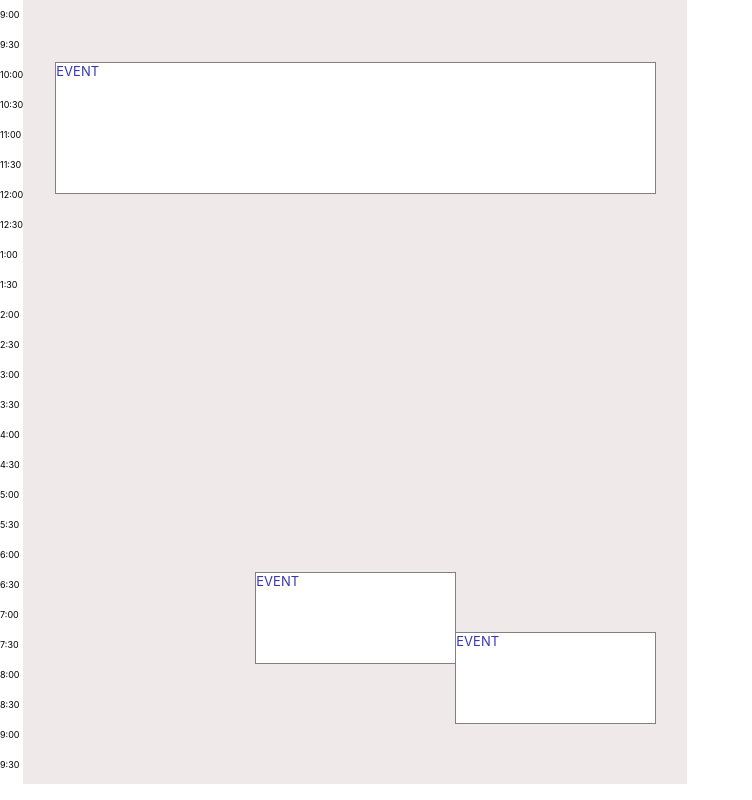
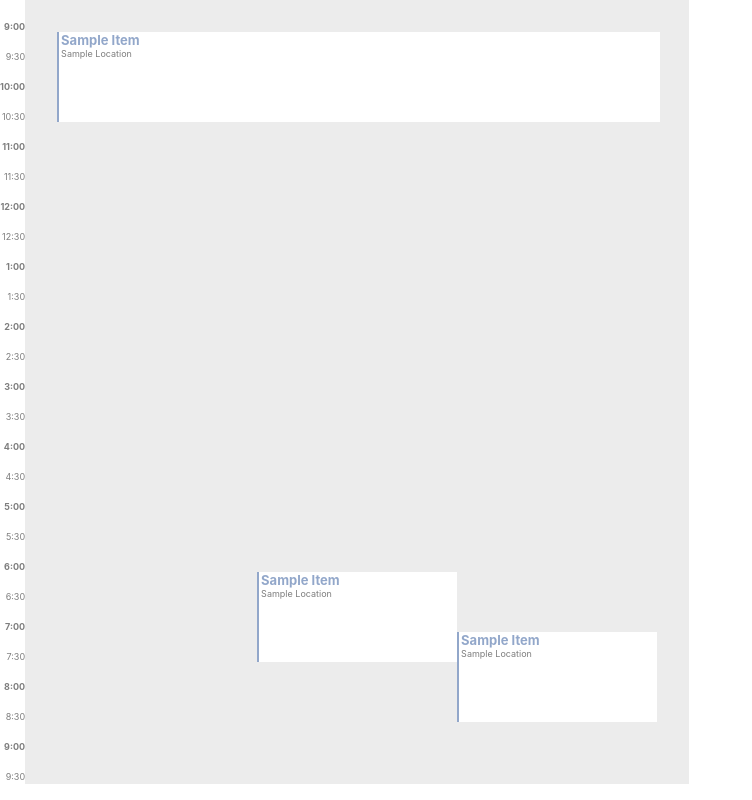
Before and after one commit to ordegani/calendar, a React (Create React App) app: page / in a window 1280 px wide. Shown: the whole page, without its empty margins (0-752 px from the left). Built offline with nearby package versions, Linux system fonts and the light colour scheme.

Commit message:
left section

```diff
--- a/src/App.css
+++ b/src/App.css
@@ -9,7 +9,7 @@
 .eventsContainer{
   width:600px;
   height: 720px;
-  background-color: rgb(240, 233, 233);
+  background-color: #ECECEC;
   display: grid;
   grid-template-columns: 33% 33% 33%;
   padding: 2rem;
@@ -17,11 +17,18 @@
 .event{
   background-color: transparent;
   position: absolute;
-  color: rgb(55, 55, 182);
-  border: grey 1px solid;
+  color: #92A7CA;
+  font-weight: bolder;
+  border-left: 2px solid #92A7CA;
   font-size: small;
-  text-align: start;
   margin-left: 2rem;
+  padding-left: 2px;
+}
+.event > p{
+  font-weight: lighter;
+  font-size: xx-small;
+  color: #7E7E7E;
+  margin-top: 0px;
 }
 .hours{
   display: flex;
@@ -30,9 +37,17 @@
 .hour{
   display: flex;
   flex-direction: column;
-  /* align-items: stretch; */
+  text-align: end;
 }
 .hour > p{
+  padding-top: 12px;
+  height: 0px;
+  color: #7E7E7E;
+}
+.hour > :nth-child(1){
 font-size: xx-small;
-height: 12px;
+font-weight: bolder;
 }
+.hour > :nth-child(2){
+  font-size: xx-small;
+}
--- a/src/App.jsx
+++ b/src/App.jsx
@@ -4,8 +4,8 @@ import LeftSection from './LeftSection';
 function App() {
 
   const events = [{
-    start: 30,
-    end: 160,
+    start:0,
+    end: 90,
   },
   {
     start: 540,
@@ -19,26 +19,28 @@ function App() {
 
   const arrEvents = [];
   events.forEach(element => arrEvents.push(element));
-  arrEvents.forEach(element => element.width =599);
+  arrEvents.forEach(element => element.width = 599);
   arrEvents.forEach(element => element.left = 0);
   events[0].left = 0;
   for (let i = 1; i < arrEvents.length; i++) {
     if (arrEvents[i].start < (arrEvents[i - 1].end)) {
     }
-    arrEvents[i].width = 199;
-    arrEvents[i].left += arrEvents[i-1].left+200;
+    arrEvents[i].width = 196;
+    arrEvents[i].left += arrEvents[i - 1].left + 200;
   }
   console.log(arrEvents);
 
+  const sample_title = "Sample Item";
+  const sample_subTitle = "Sample Location";
   return (
     <div className='container'>
 
-        <LeftSection/>
+      <LeftSection />
 
       <div className='eventsContainer'>{
         arrEvents.map((event, index) => {
           return (
-          <div className='event' style={{ marginTop: (event.start), height: (event.end) - (event.start), width: (event.width), backgroundColor: 'white', marginLeft: (event.left) }}>EVENT</div>
+            <div className='event' style={{ marginTop: (event.start), height: (event.end) - (event.start), width: (event.width), backgroundColor: 'white', marginLeft: (event.left) }}>{sample_title}<p>{sample_subTitle}</p></div>
 
           )
         })
--- a/src/LeftSection.jsx
+++ b/src/LeftSection.jsx
@@ -2,19 +2,18 @@ import React from 'react'
 import './App.css';
 
 export default function LeftSection() {
-    // const arr = ['9:00', 9:30, 10:00, 10:30, 11:00, 11:30, 12:00, 12:30, 1:00, 2:00, 3:00, 4:00, 5:00, 6:00, 7:00, 8:00];
     const arr1 = [];
-    const arr2= []
+    const arr2 = []
     const n = 13;
     for (let i = 1; i < n; i++) {
-        if (i>=9){
-        arr1.push(i);
-        }else if(i<=10){
-        arr2.push(i);
+        if (i >= 9) {
+            arr1.push(i);
+        } else if (i <= 10) {
+            arr2.push(i);
         }
     }
     const arr = arr1.concat(arr2);
-    arr[14]=9;
+    arr[12] = 9;
     console.log(arr);
     console.log(arr1);
     console.log(arr2);
```
Lines whose indentation alone changed are shown as unchanged.
